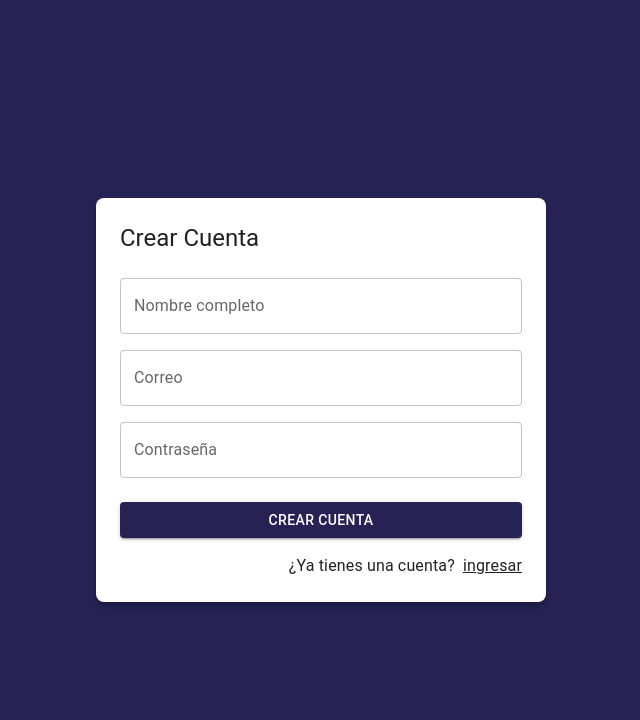
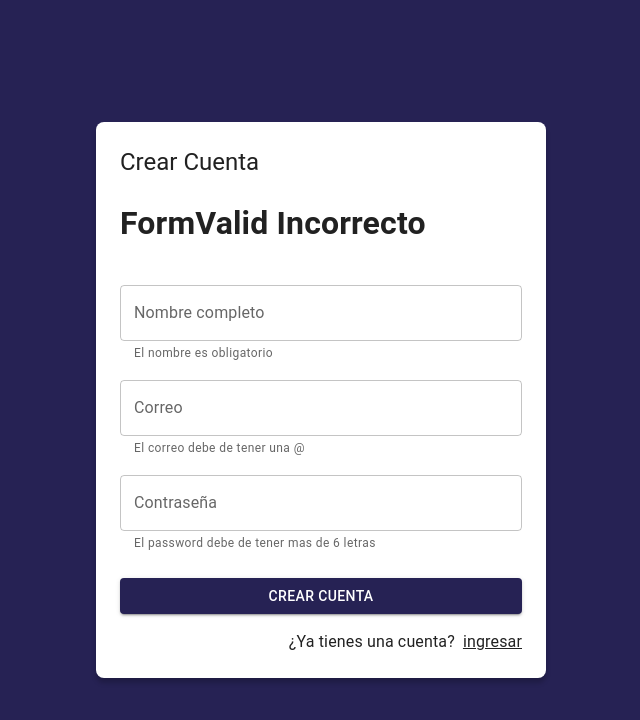
Before and after one commit to v-devOs/Seccion-17-react, a React (Vite) app: page /auth/register in a window 1280 px wide. Shown: the top 720 px of the page, without its empty margins (319-959 px from the left). Built offline with nearby package versions, Linux system fonts and the light colour scheme.

Commit message:
Validacion del formulario

```diff
--- a/src/auth/pages/RegisterPage.jsx
+++ b/src/auth/pages/RegisterPage.jsx
@@ -1,13 +1,42 @@
 import {Link as RouterLink} from 'react-router-dom'
 import { Button, Grid, Link, TextField, Typography } from "@mui/material"
-import { FontAwesomeIcon } from "@fortawesome/react-fontawesome"
-import { faGoogle } from '@fortawesome/free-brands-svg-icons'
+
 import { AuthLayout } from '../layout/AuthLayout'
+import { useForm } from '../../hooks'
+import { useState } from 'react'
+
+const formData = {
+  email: '',
+  password: '',
+  displayName: ''
+}
+
+const formValidations = {
+  email: [ (value) => value.includes('@'), 'El correo debe de tener una @'],
+  password: [ (value) => value.length >= 6, 'El password debe de tener mas de 6 letras'],
+  displayName: [ (value) => value.length >= 1, 'El nombre es obligatorio']
+}
 
 export const RegisterPage = () => {
+
+  const [formSubmited, setFormSubmited] = useState(false);
+
+  const { displayName ,email, password, onInputChange, formState,
+          isFormValid, displayNameValid, emailValid, passwordValid,
+  } = useForm( formData, formValidations )
+
+  const onSubmit = ( event ) => {
+    event.preventDefault();
+    setFormSubmited( true )
+    console.log(formState);
+  }
+
   return (
     <AuthLayout title='Crear Cuenta'>
-      <form >
+
+      <h1>FormValid {isFormValid ? 'Valid': 'Incorrecto'} </h1>
+
+      <form onSubmit={onSubmit} >
           <Grid container>
             <Grid item xs = {12} sx={{ mt: 2}}>
               <TextField
@@ -15,6 +44,12 @@
               type={'text'}
               placeholder='Nombre completo'
               fullWidth
+              name='displayName'
+              value={displayName}
+              onChange={onInputChange}
+              helperText={ displayNameValid  }
+              error={ !!displayNameValid && formSubmited }
+
               />
             </Grid>
 
@@ -24,6 +59,11 @@
               type={'email'}
               placeholder='correo@google.com'
               fullWidth
+              name='email'
+              value={email}
+              onChange={onInputChange}
+              helperText={ emailValid  }
+              error={ !!emailValid && formSubmited }
               />
             </Grid>
 
@@ -33,13 +73,18 @@
               type={'password'}
               placeholder='contraseña'
               fullWidth
+              name='password'
+              value={password}
+              onChange={onInputChange}
+              helperText={ passwordValid  }
+              error={ !!passwordValid && formSubmited }
               />
             </Grid>
 
             <Grid container spacing={ 2 } sx = {{mb: 2, mt: 1}}>
 
               <Grid item xs={12}>
-                <Button variant="contained" fullWidth>
+                <Button type='submit' variant="contained" fullWidth>
                   Crear Cuenta
                 </Button>
               </Grid>
--- a/src/hooks/useForm.js
+++ b/src/hooks/useForm.js
@@ -1,8 +1,24 @@
-import { useState } from "react";
+import { useEffect, useMemo, useState } from "react";
 
-export const useForm = ( initialForm = {} ) => {
+export const useForm = ( initialForm = {}, formValidations = {} ) => {
 
   const [formState, setFormState] = useState( initialForm );
+  const [ formValidation, setFormValidation ] = useState({});
+
+  useEffect(() => {
+    createValidators()
+
+  }, [formState])
+
+  const isFormValid = useMemo( () => {
+
+    for (const formValue of Object.keys( formValidation )) {
+      if( formValidation[formValue] !== null) return false
+    }
+
+    return true;
+
+  }, [ formValidation ] )
 
   const onInputChange = ({ target }) => {
     const { name, value } = target;
@@ -18,10 +34,27 @@
     setFormState(initialForm)
   }
 
+  const createValidators = () => {
+
+    const formCheckValue = {};
+
+    for (const formField of Object.keys( formValidations )) {
+      const [ fn, errorMessage = 'Este campo es requerido.' ] = formValidations[formField];
+
+      formCheckValue[`${formField}Valid`] = fn( formState[formField] ) ? null : errorMessage;
+    }
+
+    setFormValidation( formCheckValue );
+  }
+
   return{
     formState,
     ...formState,
     onInputChange,
-    onResetForm
+    onResetForm,
+
+
+    ...formValidation,
+    isFormValid
   }
 }
```
